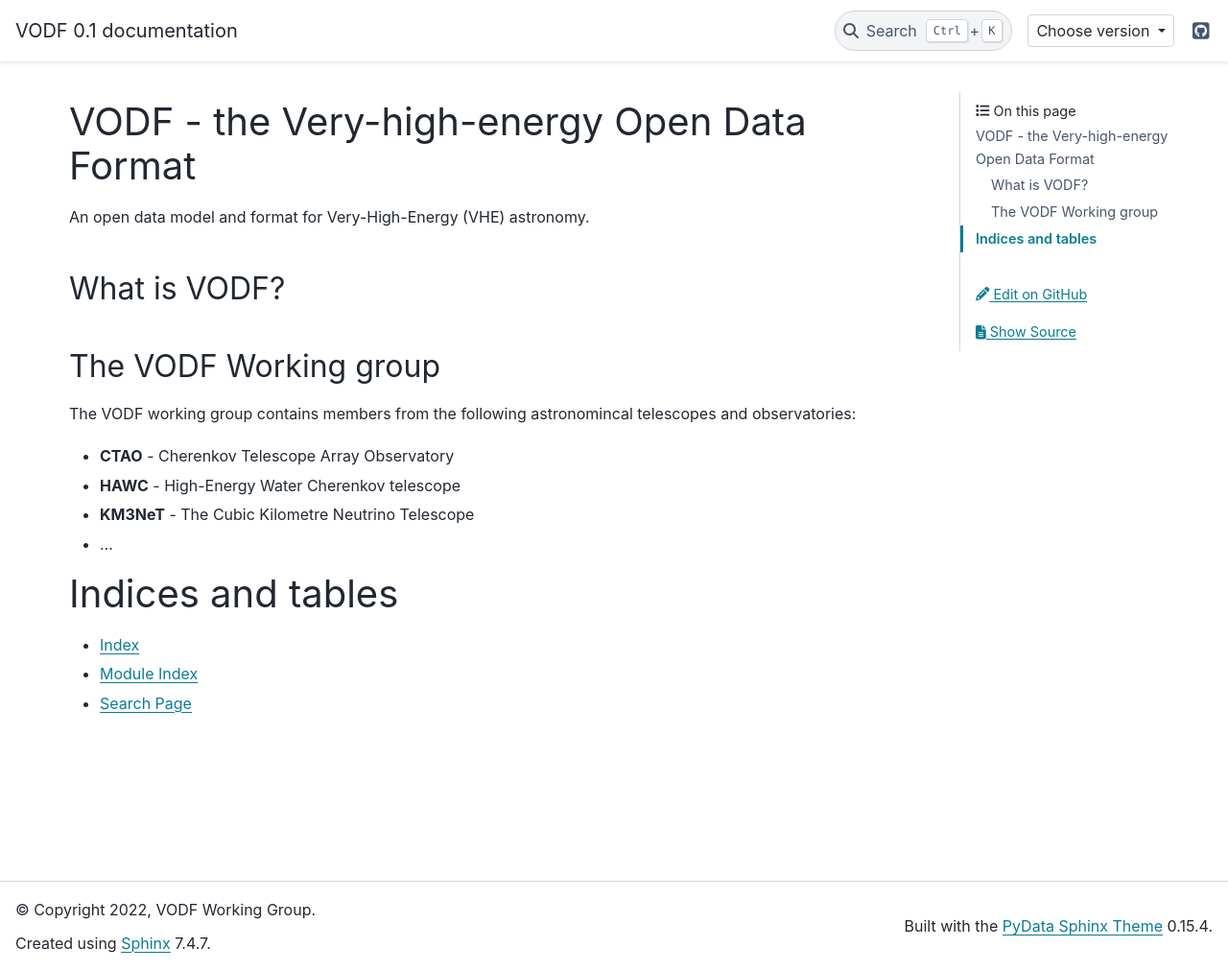
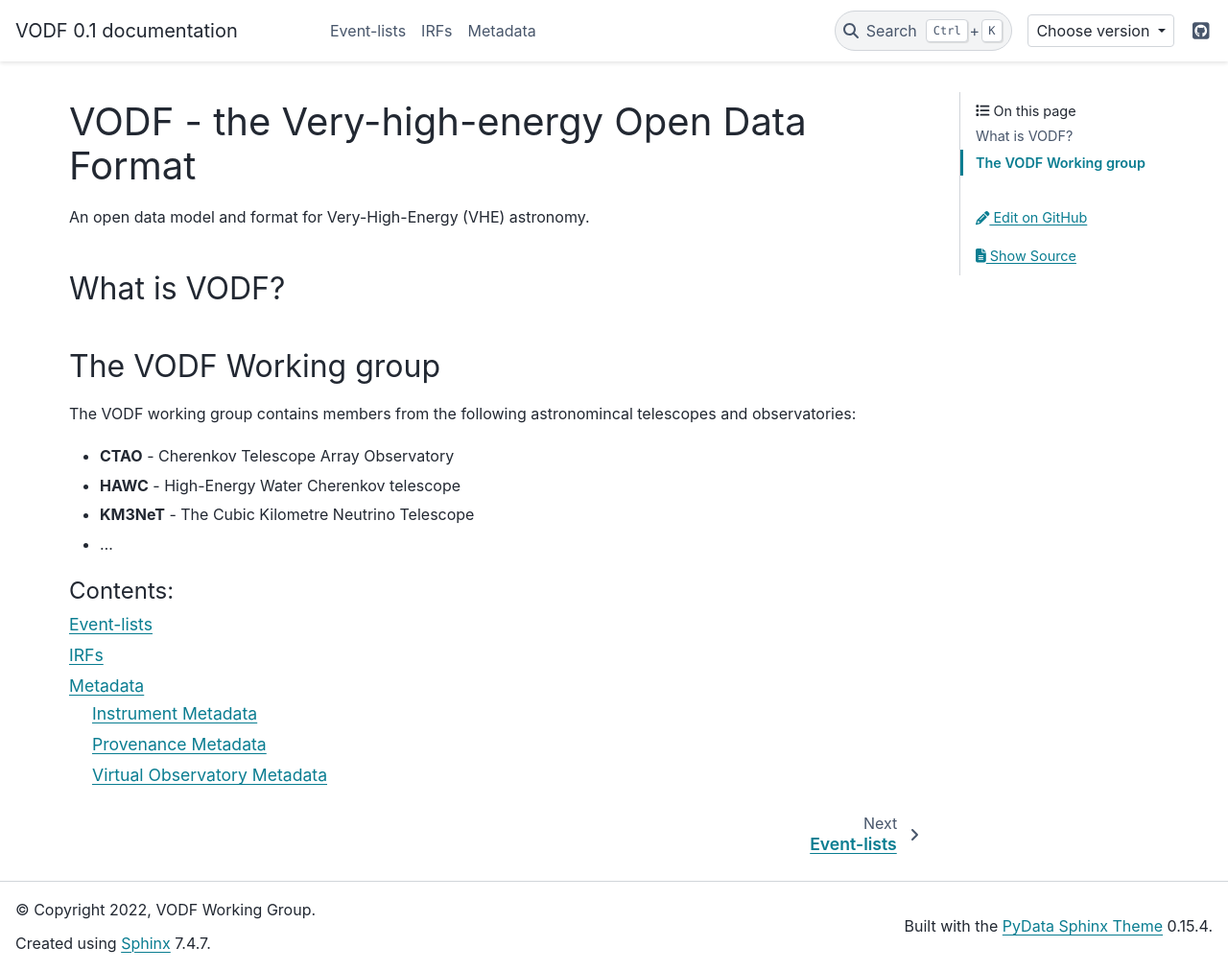
Before and after one commit to VODF/vodf-docs, a Sphinx documentation site: the page built from source/index.rst, in a window 1280 px wide and 1012 px high. Shown: the whole window at 96% size. Built offline with Sphinx 7.4.7 and the PyData theme 0.15.4, drawn with Linux system fonts in a browser that asks for light colours.

Commit message:
added some more sample content

```diff
--- /dev/null
+++ b/source/event_lists.rst
@@ -0,0 +1,4 @@
+Event-lists
+===========
+
+Description of event-list tables
--- a/source/index.rst
+++ b/source/index.rst
@@ -27,11 +27,6 @@ The VODF working group contains members from the following astronomincal telesco
    :maxdepth: 2
    :caption: Contents:
 
-
-
-Indices and tables
-==================
-
-* :ref:`genindex`
-* :ref:`modindex`
-* :ref:`search`
+   event_lists
+   irfs
+   metadata
--- /dev/null
+++ b/source/irfs.rst
@@ -0,0 +1,4 @@
+IRFs
+====
+
+Instrumental Response Functions
--- /dev/null
+++ b/source/metadata.rst
@@ -0,0 +1,23 @@
+Metadata
+========
+
+Description of metadata headers that may appear in VODF files
+
+Instrument Metadata
+-------------------
+
+All VODF files should include a set of metadata headers that describe the instrument that produced the data (i.e. the observatory or telescope).
+
+Provenance Metadata
+-------------------
+
+
+Virtual Observatory Metadata
+----------------------------
+
+
+.. _IVOA: https://www.ivoa.net/
+.. _ObsCore: https://www.ivoa.net/documents/ObsCore/
+
+
+A goal of VODF is to make data products discoverable via IVOA_ services via the ObsCore_ data model.
```
